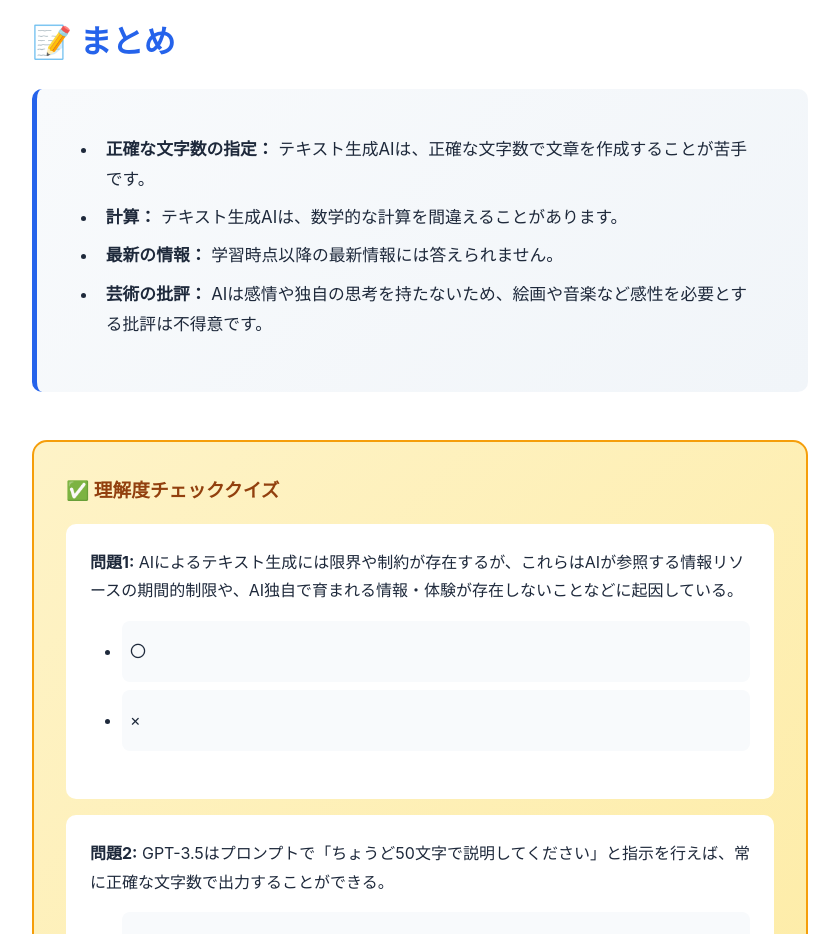
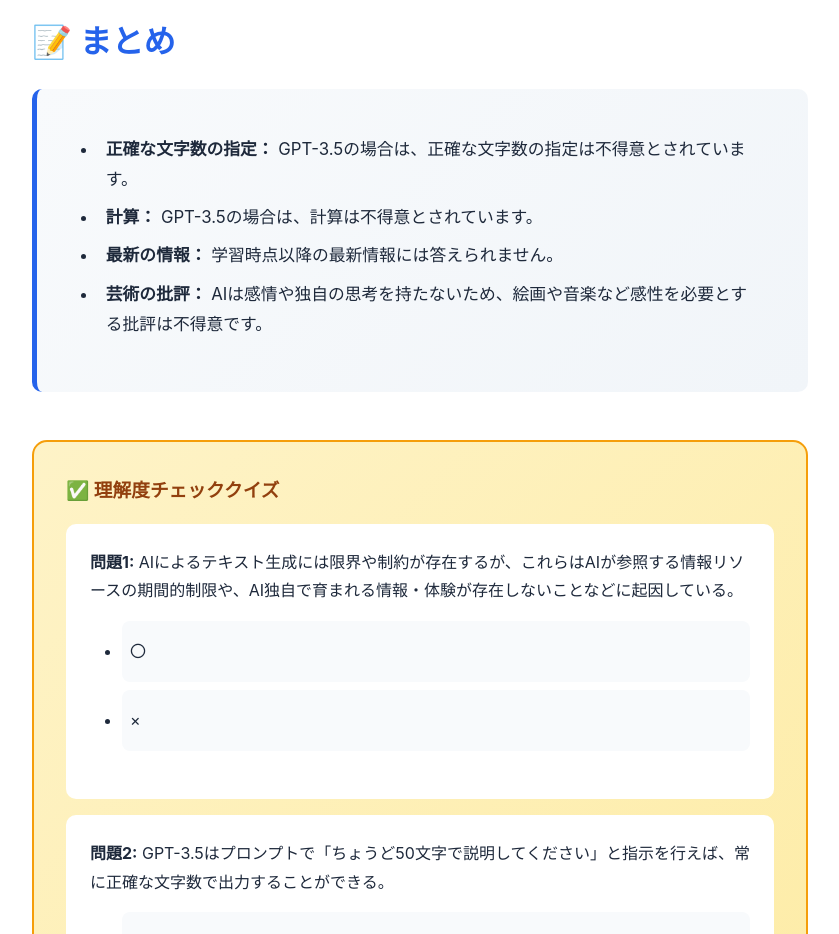
Before and after one commit to ttttttttttakuya4343/seisei-ai-pasport-lesson-site, a plain HTML site: page chapter5/5-5_weaknesses.html in a window 1280 px wide. Shown: the part 3920-4854 px from the top of the page, without its empty margins (56-895 px from the left). Drawn offline with Linux system fonts and the light colour scheme.

Commit message:
revert: 5-5まとめの「テキスト生成AIは」→「GPT-3.5の場合は」に戻す

```diff
--- a/chapter5/5-5_weaknesses.html
+++ b/chapter5/5-5_weaknesses.html
@@ -145,8 +145,8 @@
                 <h2>📝 まとめ</h2>
                 <div class="highlight">
                     <ul>
-                        <li><strong>正確な文字数の指定：</strong> テキスト生成AIは、正確な文字数で文章を作成することが苦手です。</li>
-                        <li><strong>計算：</strong> テキスト生成AIは、数学的な計算を間違えることがあります。</li>
+                        <li><strong>正確な文字数の指定：</strong> GPT-3.5の場合は、正確な文字数の指定は不得意とされています。</li>
+                        <li><strong>計算：</strong> GPT-3.5の場合は、計算は不得意とされています。</li>
                         <li><strong>最新の情報：</strong> 学習時点以降の最新情報には答えられません。</li>
                         <li><strong>芸術の批評：</strong> AIは感情や独自の思考を持たないため、絵画や音楽など感性を必要とする批評は不得意です。</li>
                     </ul>
```
